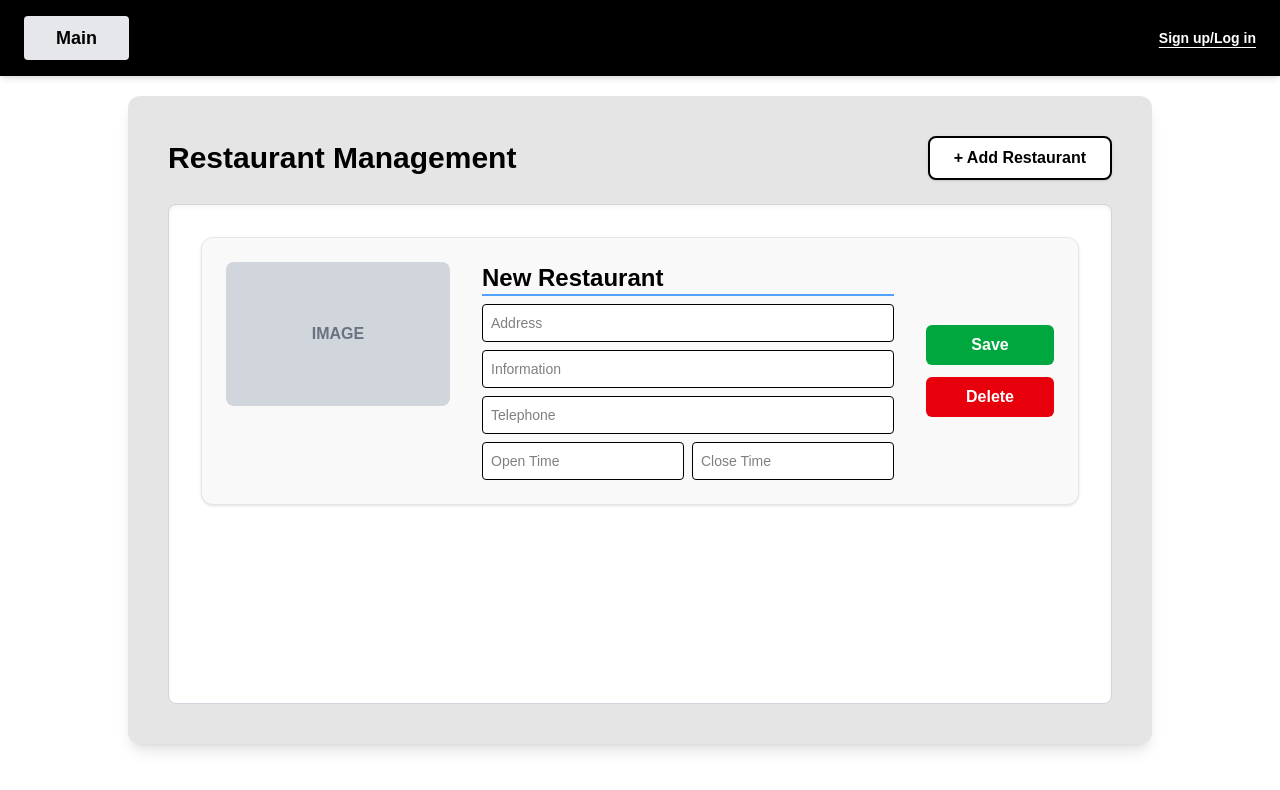
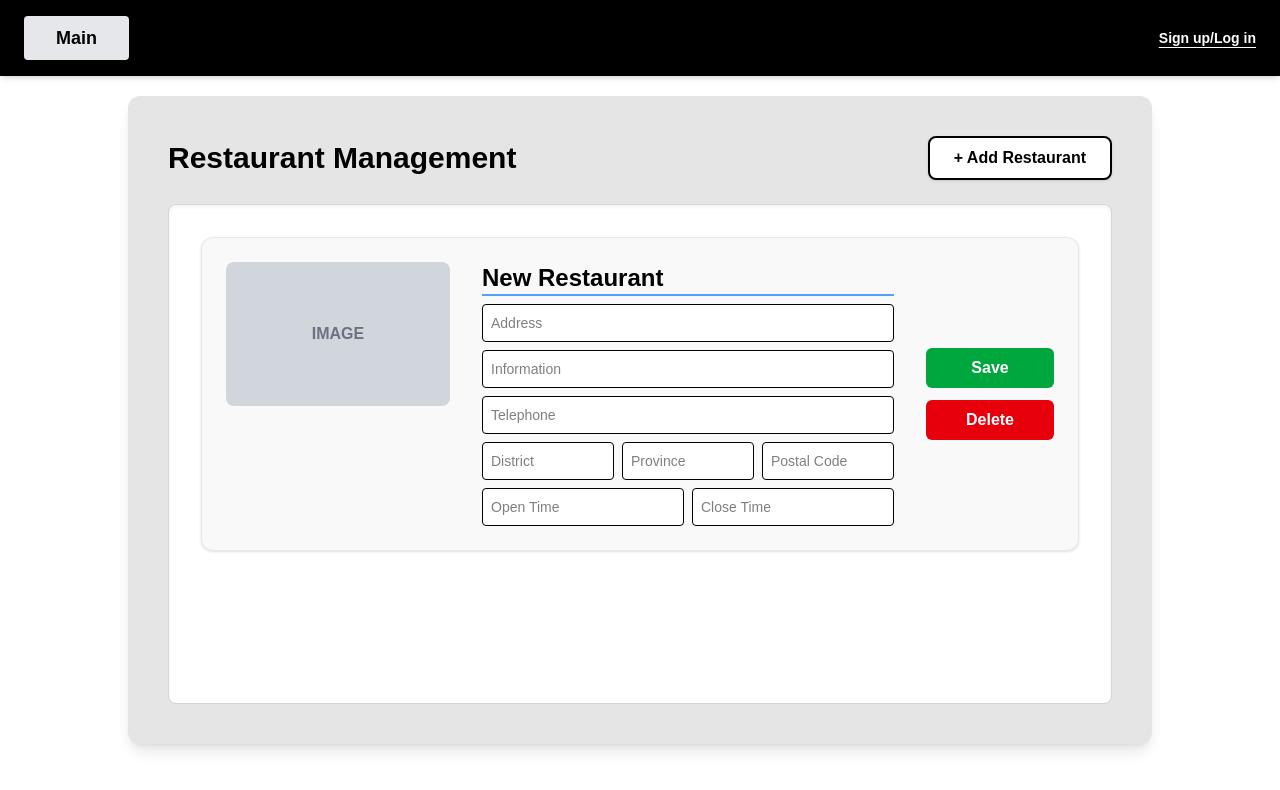
Before and after one commit to T-but-T/FE_Final, a Next.js app in the folder frontend/: page /admin/restaurants in a window 1280 px wide. Both pictures are taken after a click on the button "+ Add Restaurant". Shown: the top 790 px of the page. Built offline with nearby package versions, Linux system fonts and the light colour scheme; no server answers.

Commit message:
create restaurant 2

```diff
--- a/frontend/src/app/admin/restaurants/page.tsx
+++ b/frontend/src/app/admin/restaurants/page.tsx
@@ -29,6 +29,7 @@ export default function AdminRestaurants() {
       name: "New Restaurant",
       address: "",
       description: "",
+      region: "Bangkok",
       tel: "",
       openTime: "",
       closeTime: "",
@@ -165,6 +166,13 @@ export default function AdminRestaurants() {
                             <input className="border p-2 rounded bg-white" value={shop.address} onChange={(e) => handleChange(shopId, 'address', e.target.value)} placeholder="Address" />
                             <input className="border p-2 rounded bg-white" value={shop.description} onChange={(e) => handleChange(shopId, 'description', e.target.value)} placeholder="Information" />
                             <input className="border p-2 rounded bg-white" value={shop.tel} onChange={(e) => handleChange(shopId, 'tel', e.target.value)} placeholder="Telephone" />
+
+                            <div className="grid grid-cols-3 gap-2">
+                            <input className="border p-2 rounded bg-white" value={shop.district || ""} onChange={(e) => handleChange(shopId, 'district', e.target.value)} placeholder="District" />
+                            <input className="border p-2 rounded bg-white" value={shop.province || ""} onChange={(e) => handleChange(shopId, 'province', e.target.value)} placeholder="Province" />
+                            <input className="border p-2 rounded bg-white" value={shop.postalcode || ""} onChange={(e) => handleChange(shopId, 'postalcode', e.target.value)} placeholder="Postal Code" />
+                            </div>
+
                             <div className="flex gap-2">
                             <input className="border p-2 rounded bg-white w-1/2" value={shop.openTime} onChange={(e) => handleChange(shopId, 'openTime', e.target.value)} placeholder="Open Time" />
                             <input className="border p-2 rounded bg-white w-1/2" value={shop.closeTime} onChange={(e) => handleChange(shopId, 'closeTime', e.target.value)} placeholder="Close Time" />
@@ -172,7 +180,9 @@ export default function AdminRestaurants() {
                         </div>
                         ) : (
                         <div className="text-md text-gray-700 space-y-1">
-                        <p><span className="font-bold text-black">Address:</span> {shop.address} {shop.district} {shop.province}</p>
+                            <p><span className="font-bold text-black">Address:</span> {shop.address} {shop.district} {shop.province} {shop.postalcode}</p>
+                            {/* Region is still displayed here even if it's not in the edit form */}
+                            <p><span className="font-bold text-black">Region:</span> {shop.region || "Bangkok"}</p>
                             <p><span className="font-bold text-black">Information:</span> {shop.description}</p>
                             <p><span className="font-bold text-black">Telephone:</span> {shop.tel}</p>
                             <p><span className="font-bold text-black">Time:</span> {shop.openTime} - {shop.closeTime}</p>
```
Lines whose indentation alone changed are shown as unchanged.
